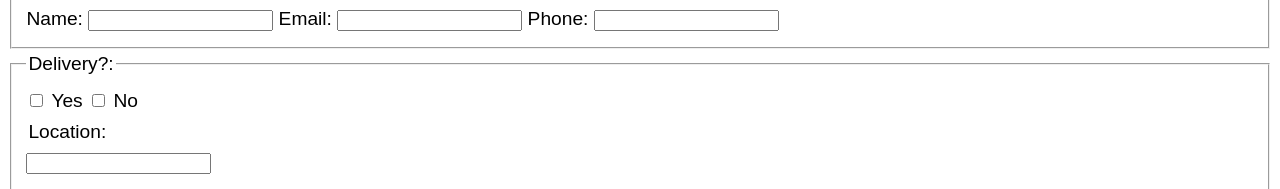
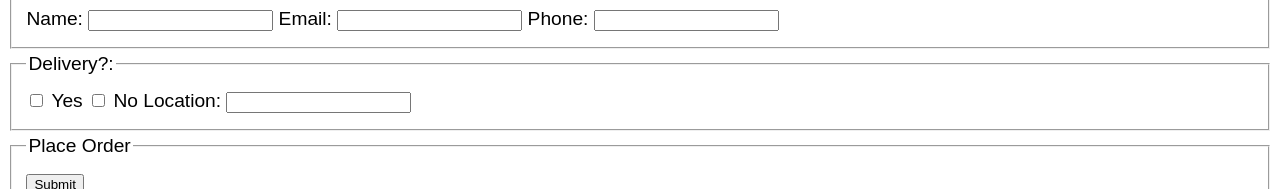
Before and after one commit to irm1005-itec1005-fall-2023/assignment-01-lauradawe, a plain HTML site: page index.html in a window 1280 px wide. Shown: the part 7614-7803 px from the top of the page. Drawn offline with Linux system fonts and the light colour scheme.

Commit message:
Corrections

```diff
--- a/index.html
+++ b/index.html
@@ -78,14 +78,14 @@
            <li><a href="#cupcakes">Cupcake Collection</a></li>
            <li><a href="#form">Make an Order</a></li> </ul>
       </nav>
-      <img src="https://images.pexels.com/photos/7123120/pexels-photo-7123120.jpeg?auto=compress&cs=tinysrgb&w=1260&h=750&dpr=2"alt="sprinkles"/>
- </main>
+      <img src="https://images.pexels.com/photos/7123120/pexels-photo-7123120.jpeg?auto=compress&cs=tinysrgb&w=1260&h=750&dpr=2" alt="sprinkles"/>
 
-<main>
+
+
  <section>
   <h2 id="about">About Us</h2>
     <p>Sprinkles strives to reach top level quality and aesthetic for all of our customers. We're completely nut, sesame, egg, honey and gelatine free. We offer gluten free options, vegan options, soy free options and sunflower free options etc. without compromising on the soft, creamy richness of a great cake. Curds, batters, pastries and even ice creams are made in house using ingredients which are organic and Canadian whenever possible. Never too sweet and always the very best flavour, our treats are sure to please your guests or that mid afternoon craving.</p>
-    <img src="https://images.pexels.com/photos/1179002/pexels-photo-1179002.jpeg?auto=compress&cs=tinysrgb&w=1260&h=750&dpr=2"alt="Our Cupcakes"/>
+    <img src="https://images.pexels.com/photos/1179002/pexels-photo-1179002.jpeg?auto=compress&cs=tinysrgb&w=1260&h=750&dpr=2" alt="Our Cupcakes"/>
     <p>Comments from our satisfied customers:</p>
       <ul>
         <li>“ I highly recommend this business. Their flavours are delicious!”</li>
@@ -201,11 +201,10 @@
     <tr>
        <td>Photofrost Cupcakes</td><td>$90.00</td>
     </tr>
-   </div>
    </tbody>
   </table>
 
-<img src="https://images.pexels.com/photos/1120464/pexels-photo-1120464.jpeg?auto=compress&cs=tinysrgb&w=1260&h=750&dpr=2"alt="Cupcake Collection"/>
+<img src="https://images.pexels.com/photos/1120464/pexels-photo-1120464.jpeg?auto=compress&cs=tinysrgb&w=1260&h=750&dpr=2" alt="Cupcake Collection"/>
 
 </section>
 
@@ -290,7 +289,7 @@
        <input type="checkbox" id="no" name="no" value="no"/>
        <label for="no">No</label>
 
-      <legend for="location">Location:</legend>
+      <label for="location">Location:</label>
       <input type="text" id="location" name="location"/>
     </fieldset>
 
@@ -306,7 +305,7 @@
 
 
     <footer>
-      <img src="https://thenounproject.com/api/private/icons/1007967/edit/?backgroundShape=SQUARE&backgroundShapeColor=%23000000&backgroundShapeOpacity=0&exportSize=752&flipX=false&flipY=false&foregroundColor=%23000000&foregroundOpacity=1&imageFormat=png&rotation=0"alt="Sprinkles Logo"/>
+      <img src="https://thenounproject.com/api/private/icons/1007967/edit/?backgroundShape=SQUARE&backgroundShapeColor=%23000000&backgroundShapeOpacity=0&exportSize=752&flipX=false&flipY=false&foregroundColor=%23000000&foregroundOpacity=1&imageFormat=png&rotation=0" alt="Sprinkles Logo"/>
 
       <h2>Sprinkles</h2>
     <nav>
```
